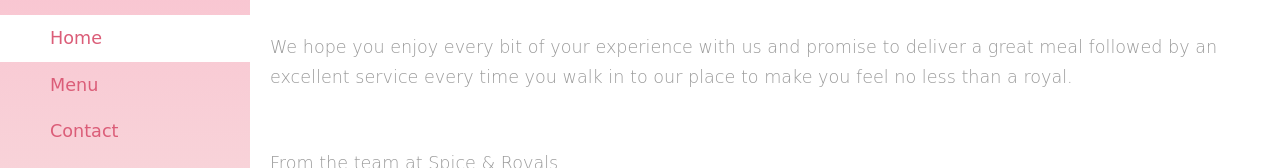
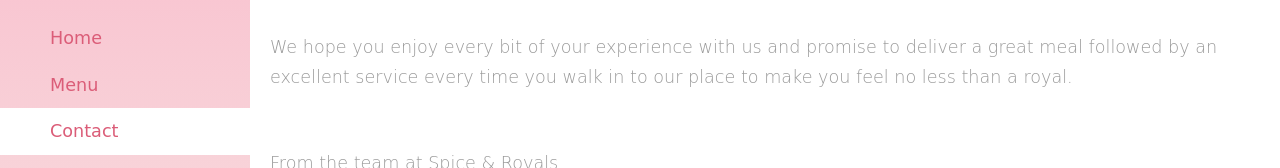
Before and after one commit to sri1991/greekrest, a plain HTML site: page index.html in a window 1280 px wide. Both pictures are taken after a click on the link "Contact". Shown: the part 173-341 px from the top of the page. Drawn offline with nearby package versions, Linux system fonts and the light colour scheme; some packages are replaced by stand-ins of ours; a web font is replaced by a local one.

Commit message:
tab selection bug fixed

```diff
--- a/index.html
+++ b/index.html
@@ -28,13 +28,7 @@ We hope you enjoy every bit of your experience with us and promise to deliver a
     <!-- Font Awesome JS -->
     <script defer src="https://use.fontawesome.com/releases/v5.0.13/js/solid.js" integrity="sha384-tzzSw1/Vo+0N5UhStP3bvwWPq+uvzCMfrN1fEFe+xBmv1C/AtVX5K0uZtmcHitFZ" crossorigin="anonymous"></script>
     <script defer src="https://use.fontawesome.com/releases/v5.0.13/js/fontawesome.js" integrity="sha384-6OIrr52G08NpOFSZdxxz1xdNSndlD4vdcf/q2myIUVO0VsqaGHJsB0RaBE01VTOY" crossorigin="anonymous"></script>
-    <script async>
-        $( '#sidebar ul li a' ).on( 'click', function () {
-            console.log('**** coming here *********');
-            $( '#sidebar ul' ).find( 'li.active' ).removeClass( 'active' );
-            $( this ).parent( 'li' ).addClass( 'active' );
-        });
-    </script>
+
 
 </head>
 
@@ -48,7 +42,7 @@ We hope you enjoy every bit of your experience with us and promise to deliver a
 
             <ul class="list-unstyled components">
                 <li class="active">
-                    <a href="#home">Home</a>
+                    <a href="#">Home</a>
                 </li>
                 <!--<li>
                     <a href="#about">About Us</a>
@@ -142,6 +136,7 @@ From the team at Spice & Royals
                 $(this).toggleClass('active');
             });
         });
+
     </script>
     <script async>
             function myMap() {
@@ -157,6 +152,12 @@ From the team at Spice & Royals
             </script>
 
             <script src="https://maps.googleapis.com/maps/api/js?v=3.exp&key=AIzaSyCOz2Yd-O_Hd3lFlgZGo4_eC2UMo_arsmk&callback=myMap"></script>
-</body>
+        <script async>
+                $( '#sidebar ul li a' ).on( 'click', function () {
+                    $( '#sidebar ul' ).find( 'li.active' ).removeClass( 'active' );
+                    $( this ).parent( 'li' ).addClass( 'active' );
+                });
+        </script>
+        </body>
 
 </html>
```
